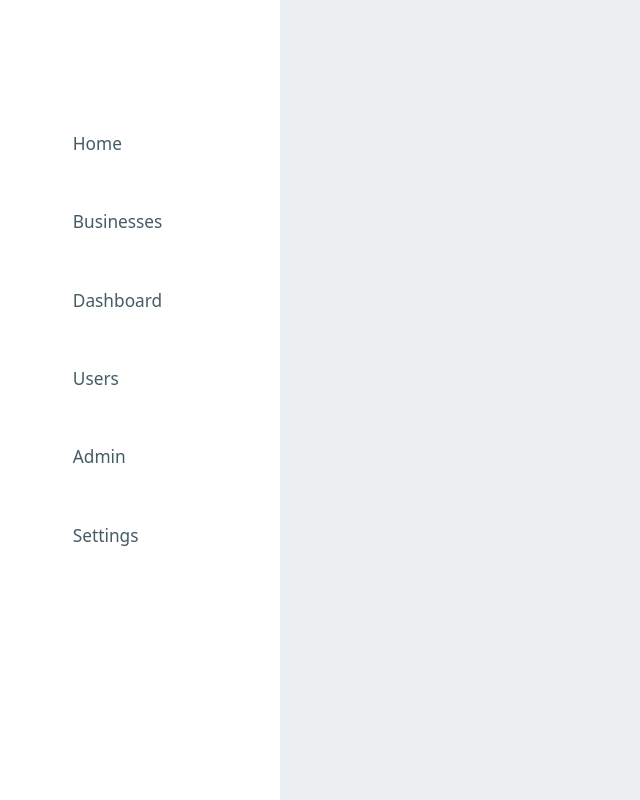
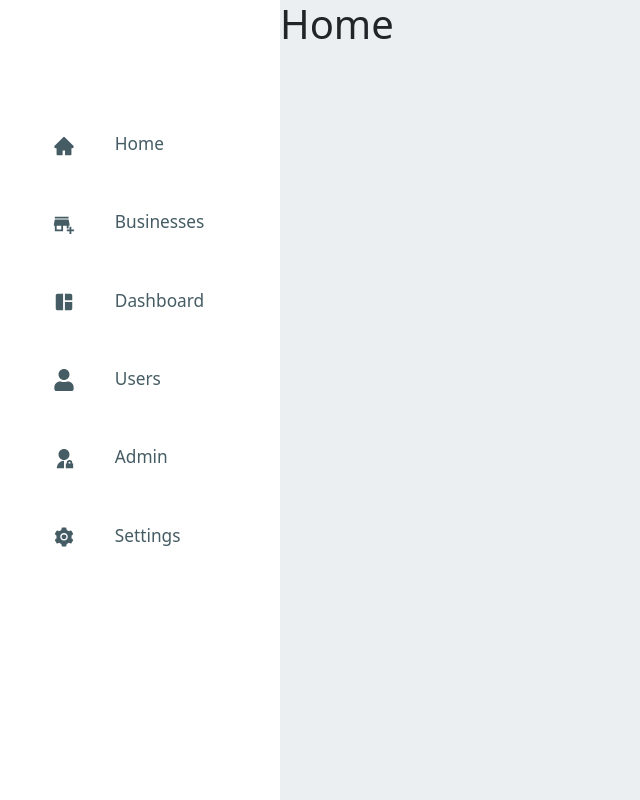
Before and after one commit to Arsanyos/bind-admin, a React (Create React App) app: page / in a window 1280 px wide. Shown: the whole page, without its empty margins (0-640 px from the left). Built offline with nearby package versions, Linux system fonts and the light colour scheme.

Commit message:
router set up

```diff
--- a/src/App.jsx
+++ b/src/App.jsx
@@ -1,11 +1,29 @@
-import React from 'react';
-import Main from './components/Main.jsx';
-function App(){
-    return(
-        <div className="App">
-            <Main/>
+import React from "react";
+import { BrowserRouter, Routes, Route  } from "react-router-dom";
+import "./assests/styles/Home.css";
+//importing components
+import Main from "./components/Main.jsx";
+import Home from "./components/routes/Home.jsx";
+import Business from "./components/routes/Business.jsx";
+import Settings from "./components/routes/Setting.jsx";
+import Dashboard from "./components/routes/Dashboard.jsx";
+import Users from "./components/routes/User.jsx";
+function App() {
+  return (
+    <BrowserRouter>
+    <div className="App">
+      <div className="main-container">
 
-        </div>
-    );
+          <Main />
+          <Routes>
+            <Route  exact={true} path="/" element={<Home/>}/>
+            <Route path="/businesses" element={<Business/>}/>
+          </Routes>
+
+      </div>
+    </div>
+    </BrowserRouter>
+
+  );
 }
 export default App;
--- a/src/assests/styles/Home.css
+++ b/src/assests/styles/Home.css
@@ -24,6 +24,17 @@
     width:100%;
 
 }
+.links-container span:nth-child(1){
+    position: relative;
+    right:20px;
+}
+a{
+    text-decoration: none;
+}
+
+li{
+    text-decoration: none;
+}
 
 
 .btn{
@@ -38,17 +49,23 @@
     background-color: white;
     border-style: none;
     margin-bottom:30px;
+    outline:none;
 }
+
 .btn:focus{
     background-color: rgb(236,239,241);
     border-style: none;
-    color:black
+    color:black;
+    box-shadow: none;
+
 }
 .btn:active{
     background-color: rgb(236,239,241);
     border-style: none;
-    color:black
+    color:black;
+
 }
+
 .btn:hover{
     background-color: rgb(236,239,241);
     color:rgb(69,92,100);
@@ -56,3 +73,9 @@
 .btn span{
     margin-left:20px;
 }
+
+.links-container button:nth-child(5),
+.links-container button:nth-child(6){
+    position: relative;
+    top:100px;
+}
--- a/src/components/Main.jsx
+++ b/src/components/Main.jsx
@@ -1,27 +1,28 @@
 import React from "react";
-import { FontAwesomeIcon } from "@fortawesome/react-fontawesome";
-import {
-  solid,
-  regular,
-  brands,
-} from "@fortawesome/fontawesome-svg-core/import.macro";
+import { BrowserRouter as Router,Link } from "react-router-dom";
+
+
 import { SidebarData } from "./SidebarData";
-import "../assests/styles/Home.css";
+
 function Main() {
   return (
-    <div className="main-container">
     <div className="menu-container">
       <div className="links-container">
         {SidebarData.map((item, index) => {
-            return(
+          return (
+            <nav>
+
+               <Link to={item.path}>
                   <button type="button" className="btn btn-primary btn-lg">
-              {item.icon}
+                    <span> {item.icon}</span>
+
                     <span>{item.title}</span>
+
                   </button>
+           </Link>
+            </nav>
           );
         })}
-        </div>
-
       </div>
     </div>
   );
--- a/src/components/SidebarData.js
+++ b/src/components/SidebarData.js
@@ -1,41 +1,54 @@
 import React from 'react';
 import { FontAwesomeIcon } from "@fortawesome/react-fontawesome";
 import { solid, regular, brands } from '@fortawesome/fontawesome-svg-core/import.macro';
+//importing icons
+import {AiFillHome} from 'react-icons/ai';
+import {FaUser, FaUsers} from 'react-icons/fa';
+import {MdSpaceDashboard} from 'react-icons/md';
+import {MdAddBusiness} from 'react-icons/md';
+import {RiAdminFill} from 'react-icons/ri';
+import {AiFillSetting} from 'react-icons/ai';
 export const SidebarData = [
   {
     title: 'Home',
     path: '/',
-    icon:   <FontAwesomeIcon icon="fa-solid fa-briefcase" />,
-    cName: 'nav-text'
+    icon:   <AiFillHome size={22}/>,
+    cName: 'nav-text',
+
   },
   {
     title: 'Businesses',
-    path: '/Businesses',
-    icon:  <FontAwesomeIcon icon="fa-solid fa-user" />,
-    cName: 'nav-text'
+    path: '/businesses',
+    icon: <MdAddBusiness size={22}/>,
+    cName: 'nav-text',
+
   },
   {
     title: 'Dashboard',
-    path: '/Dashboard',
-    icon: <FontAwesomeIcon icon="fa-solid fa-chart-simple" />,
-    cName: 'nav-text'
+    path: '/dashboard',
+    icon: <MdSpaceDashboard size={22}/>,
+    cName: 'nav-text',
+
   },
   {
     title: 'Users',
     path: '/Users',
-    icon:<FontAwesomeIcon icon="fa-solid fa-user" />,
-    cName: 'nav-text'
+    icon:<FaUser size={22}/>,
+    cName: 'nav-text',
+
   },
   {
     title: 'Admin',
     path: '/Admin',
-    icon: <FontAwesomeIcon icon="fa-duotone fa-circle-user" />,
-    cName: 'nav-text'
+    icon: <RiAdminFill size={22}/>,
+    cName: 'nav-text',
+
   },
   {
     title: 'Settings',
     path: '/Settings',
-    icon:<FontAwesomeIcon icon="fa-duotone fa-screwdriver-wrench" />,
-    cName: 'nav-text'
+    icon:<AiFillSetting size={22}/>,
+    cName: 'nav-text',
+
   }
 ];
--- /dev/null
+++ b/src/components/routes/Business.jsx
@@ -0,0 +1,11 @@
+import React from 'react';
+
+function Business(){
+    return(
+        <div className="business-main-container tu">
+            <h1>sd</h1>
+
+        </div>
+    );
+}
+export default Business;
--- /dev/null
+++ b/src/components/routes/Home.jsx
@@ -0,0 +1,10 @@
+import React from 'react';
+
+function Home(){
+    return(
+        <div className="home-main-container tu">
+            <h1>Home</h1>
+        </div>
+    );
+}
+export default Home;
--- a/src/index.js
+++ b/src/index.js
@@ -1,10 +1,5 @@
 import React from 'react';
-import ReactDOM from 'react-dom/client';
+import ReactDOM from 'react-dom';
 import App from './App';
 
-const root = ReactDOM.createRoot(document.getElementById('root'));
-root.render(
-  <React.StrictMode>
-    <App />
-  </React.StrictMode>
-);
+ReactDOM.render(<App />, document.getElementById("root"));
```
Also changed, not shown: package.json (+6 -2 lines), src/components/routes/Dashboard.jsx (added), src/components/routes/Setting.jsx (added), src/components/routes/User.jsx (added), 1 other file (tests, documents, lock files or other folders). Lines whose indentation alone changed are shown as unchanged.
